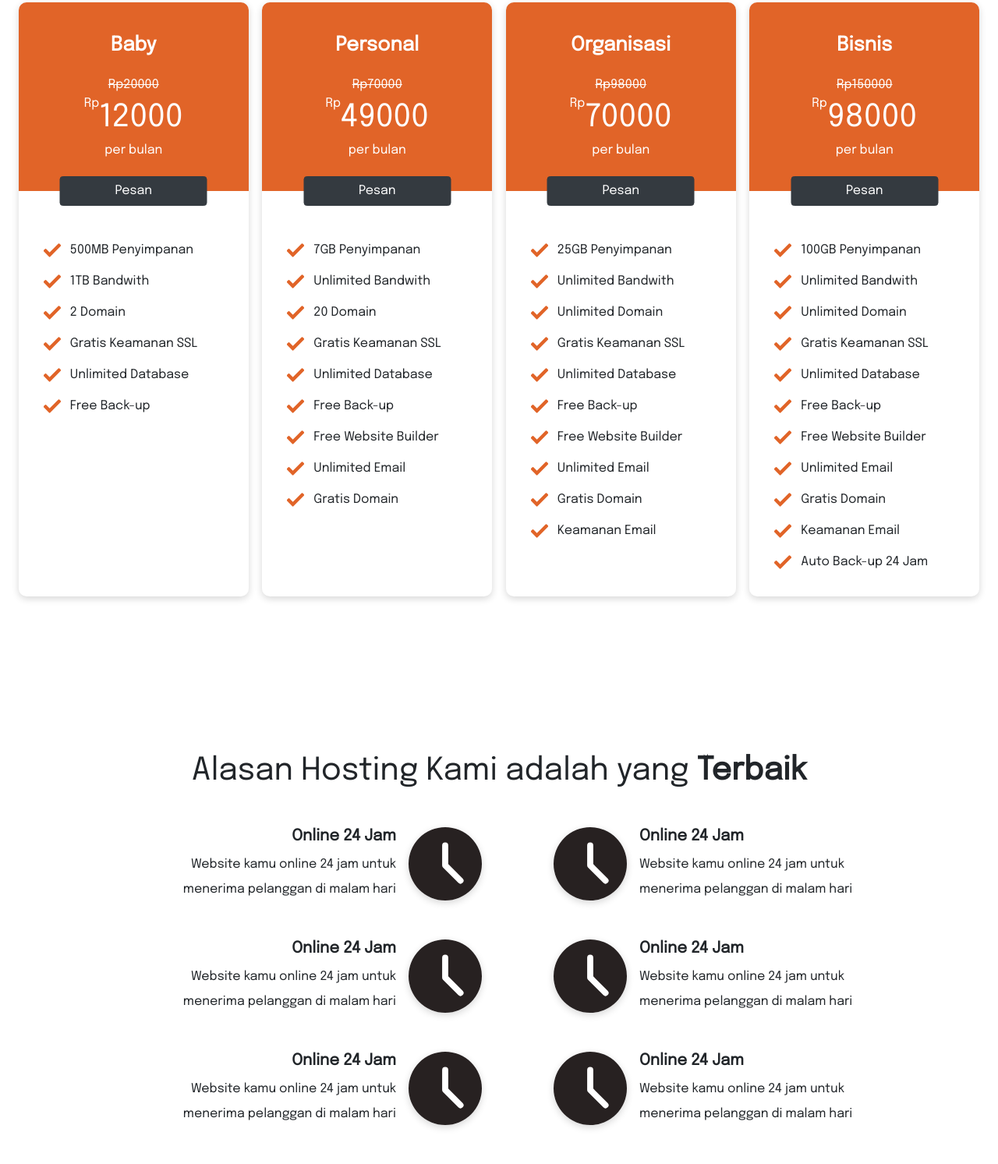
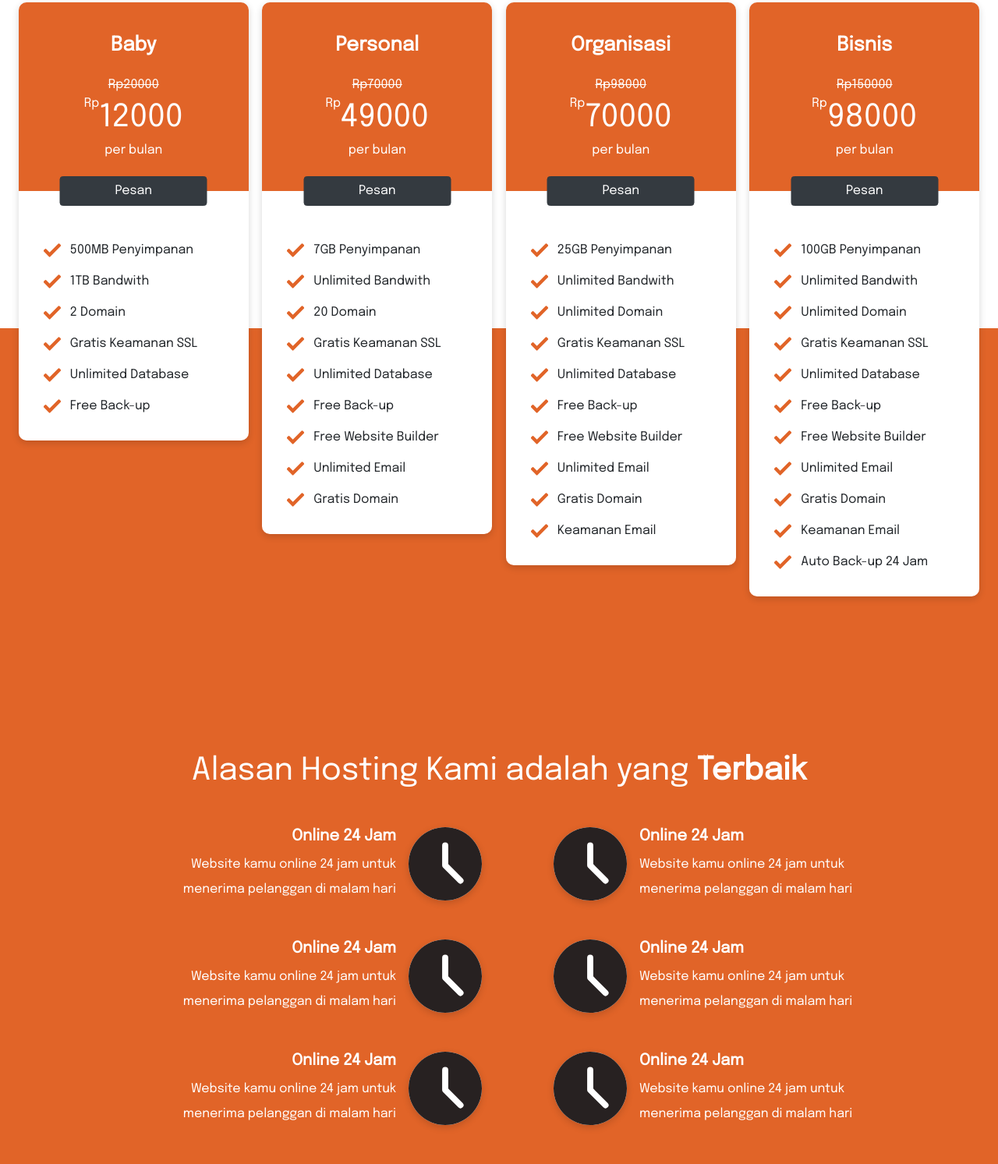
Before and after one commit to alfianandinugraha/dodomain, a website built with webpack: page src/index.html in a window 1280 px wide. Shown: the part 1807-3300 px from the top of the page at 78% size. Built offline with nearby package versions, Linux system fonts and the light colour scheme.

Commit message:
feat(add): adding background for hosting benefit section

```diff
--- a/src/index.html
+++ b/src/index.html
@@ -243,6 +243,7 @@
           </div>
         </div>
       </div>
+      <div class="hosting-benefit__background"></div>
     </section>
   </body>
 </html>
--- a/src/scss/hosting-benefit.scss
+++ b/src/scss/hosting-benefit.scss
@@ -1,5 +1,7 @@
 .hosting-benefit {
   margin-top: 10rem;
+  position: relative;
+  color: white;
 
   &__title {
     text-align: center;
@@ -11,6 +13,15 @@
 
   &__container {
     margin-top: 2rem;
+  }
+
+  &__background {
+    width: 100%;
+    background-color: $primary;
+    position: absolute;
+    height: 130%;
+    bottom: 0;
+    z-index: -1;
   }
 
   &__item {
@@ -26,6 +37,7 @@
       border-radius: 50%;
       display: flex;
       justify-content: center;
+      background-color: white;
     }
 
     &__content {
@@ -77,3 +89,11 @@
     }
   }
 }
+
+@media screen and (min-width: 992px) {
+  .hosting-benefit {
+    &__background {
+      height: 200%;
+    }
+  }
+}
--- a/src/scss/hosting-price.scss
+++ b/src/scss/hosting-price.scss
@@ -13,6 +13,7 @@
     padding: 0 15px;
     display: flex;
     flex-wrap: wrap;
+    align-items: flex-start;
   }
 
   &__item {
@@ -26,6 +27,8 @@
     &__feature {
       margin-top: 1rem;
       padding: 2rem;
+      background-color: white;
+      border-radius: 0 0 10px 10px;
 
       &__item {
         display: flex;
```
